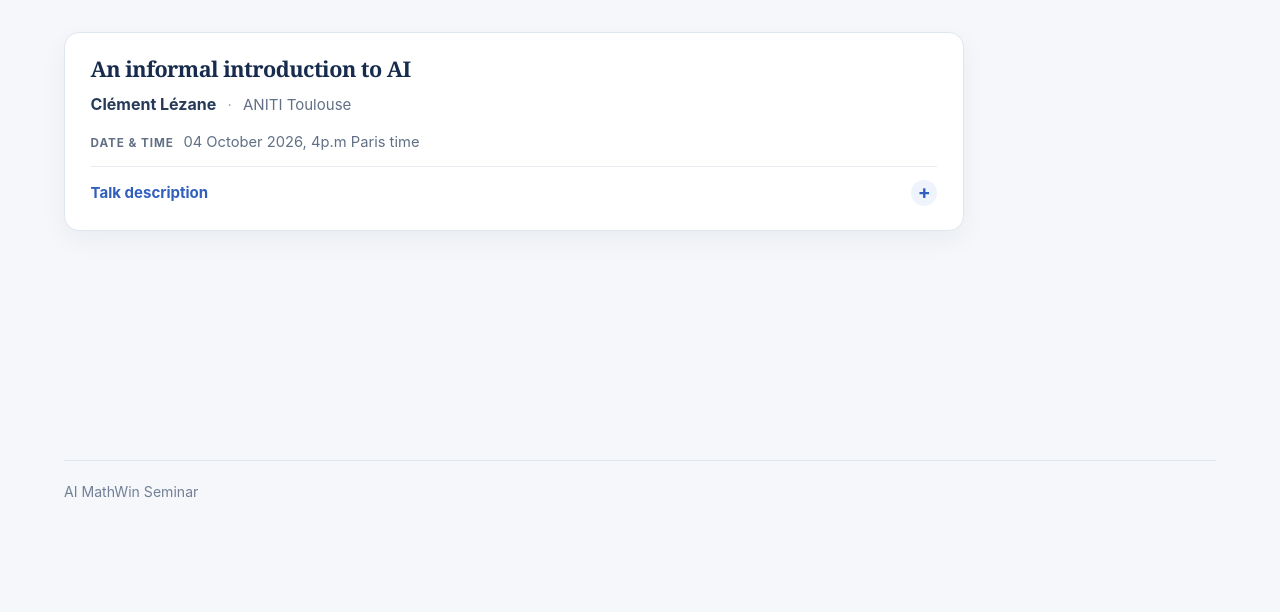
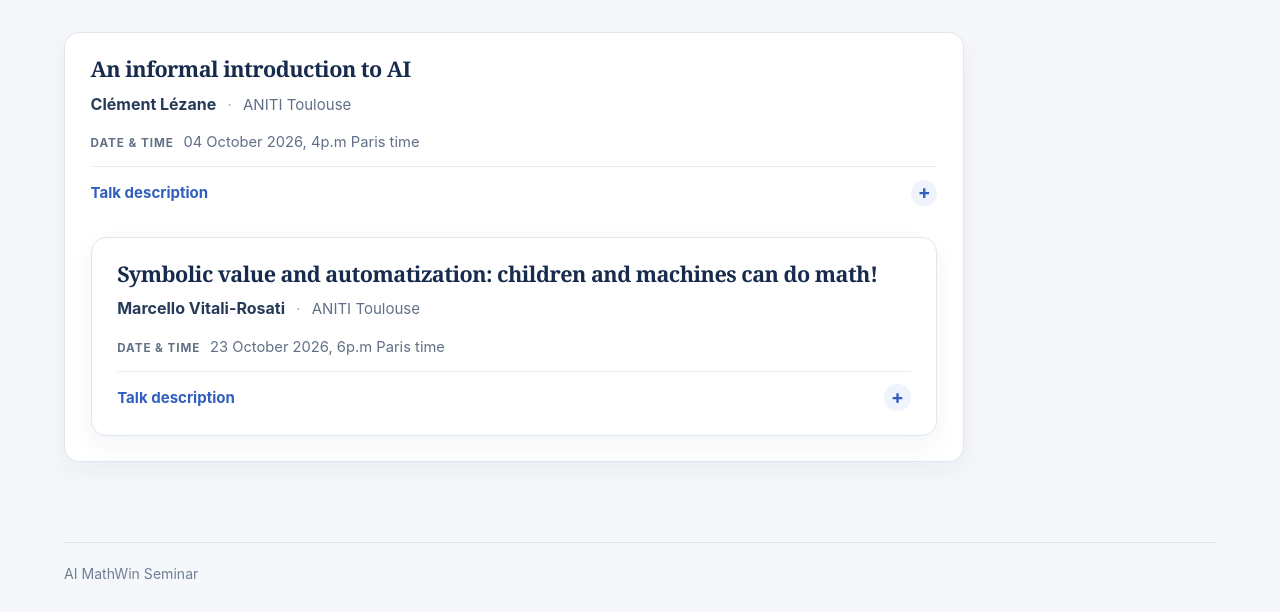
Before and after one commit to aimmathwinseminar/aimmathwinseminar, a plain HTML site: page previous-talks.html in a window 1280 px wide. Shown: the part 270-882 px from the top of the page. Before the commit the page ends 800 px from the top, so only its background shows below. Drawn offline with Linux system fonts and the light colour scheme.

Commit message:
Add new talk details for Marcello Vitali-Rosati

```diff
--- a/previous-talks.html
+++ b/previous-talks.html
@@ -43,6 +43,16 @@
           <summary>Talk description</summary>
           <div class="description-content"><p>Description not provided.</p></div>
         </details>
+
+        <article class="talk-card">
+        <h2>Symbolic value and automatization: children and machines can do math!</h2>
+        <p class="speaker-line"><span class="speaker-name">Marcello Vitali-Rosati</span><span class="speaker-affiliation">ANITI Toulouse</span></p>
+        <p class="talk-date"><span class="date-label">Date &amp; time</span><span class="date-value"> 23 October 2026, 6p.m Paris time</span></p>
+        <details class="talk-description">
+          <summary>Talk description</summary>
+          <div class="description-content"><p>Description not provided.</p></div>
+        </details>
+
       </article>
     </section>
   </main>
```
